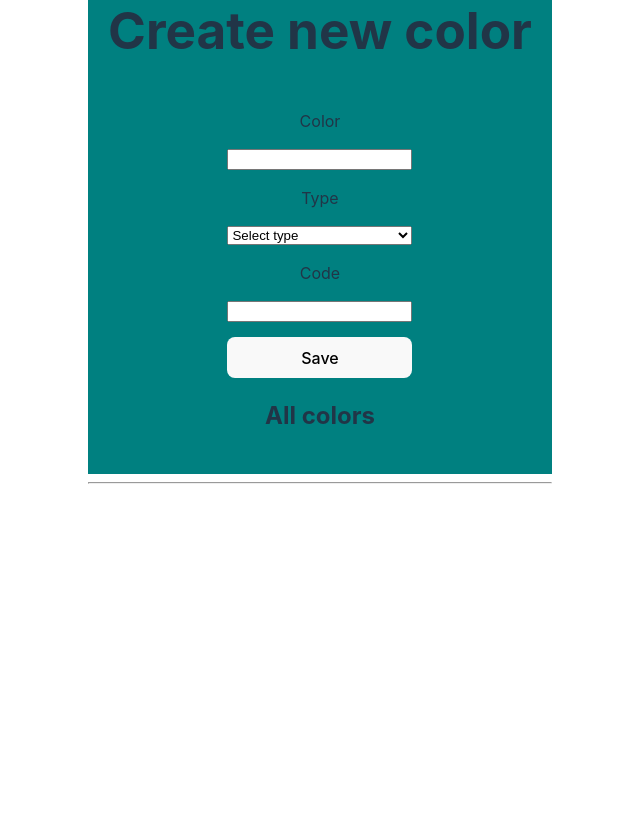
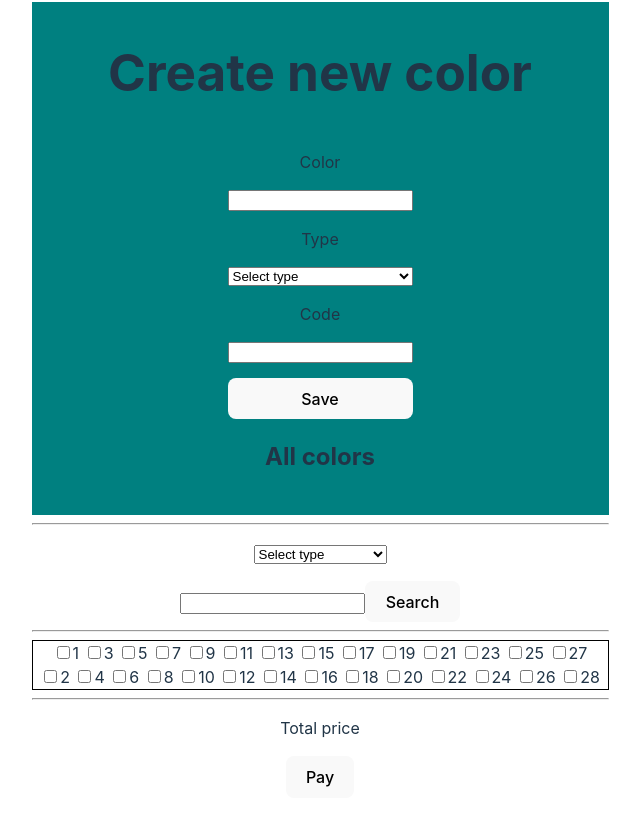
Before and after one commit to Anastasuaya/vue-project, a Vue app: page / in a window 1280 px wide. Shown: the part 1120-1946 px from the top of the page, without its empty margins (320-960 px from the left). Before the commit the page ends 1644 px from the top, so only its background shows below. Built offline with nearby package versions, Linux system fonts and the light colour scheme.

Commit message:
Train not done...

```diff
--- a/src/App.vue
+++ b/src/App.vue
@@ -3,6 +3,13 @@
 
 <VueCalc></VueCalc>
 
+<button>
+  <a href="https://csstriggers.com/">css triggers</a>
+</button>
+
+<button>
+  <a href="https://gsap.com/">GSAP</a>
+</button>
 <hr>
 
 <select v-model="select">
@@ -43,6 +50,8 @@
 
 <hr>
 
+<Train></Train>
+
 </template>
 
 
@@ -53,6 +62,7 @@ import {ref} from 'vue'
 import VueCalc from './components/VueCalc.vue'
 import game from './components/game.vue'
 import ColorPalette from './components/ColorPalette.vue'
+import Train from './components/Train.vue'
 
 const newTodo = ref('')
 
--- a/src/components/Train.vue
+++ b/src/components/Train.vue
@@ -1 +1,68 @@
 <!-- Module 5 week 14. Задание 6. -->
+<template>
+
+<div>
+  <p></p>
+  <select v-model="select">
+  <option value="">Select type</option>
+  <option value="Sochi">Sochi-Krasnodar 1</option>
+  </select>
+  <p></p>
+  <input type="text">
+  <button>Search</button>
+</div>
+
+<hr>
+
+<div style="border: 1px solid black; width: 575px;">
+ <div>
+  <input type="checkbox">1
+  <input type="checkbox">3
+  <input type="checkbox">5
+  <input type="checkbox">7
+  <input type="checkbox">9
+  <input type="checkbox">11
+  <input type="checkbox">13
+  <input type="checkbox">15
+  <input type="checkbox">17
+  <input type="checkbox">19
+  <input type="checkbox">21
+  <input type="checkbox">23
+  <input type="checkbox">25
+  <input type="checkbox">27
+ </div>
+ <div>
+  <input type="checkbox">2
+  <input type="checkbox">4
+  <input type="checkbox">6
+  <input type="checkbox">8
+  <input type="checkbox">10
+  <input type="checkbox">12
+  <input type="checkbox">14
+  <input type="checkbox">16
+  <input type="checkbox">18
+  <input type="checkbox">20
+  <input type="checkbox">22
+  <input type="checkbox">24
+  <input type="checkbox">26
+  <input type="checkbox">28
+ </div>
+</div>
+
+<hr>
+
+<p>Total price</p>
+<button type="submit">Pay</button>
+</template>
+
+<script setup lang="ts">
+import {ref} from 'vue'
+
+
+const select = ref('')
+
+</script>
+
+<style scoped>
+
+</style>
```
